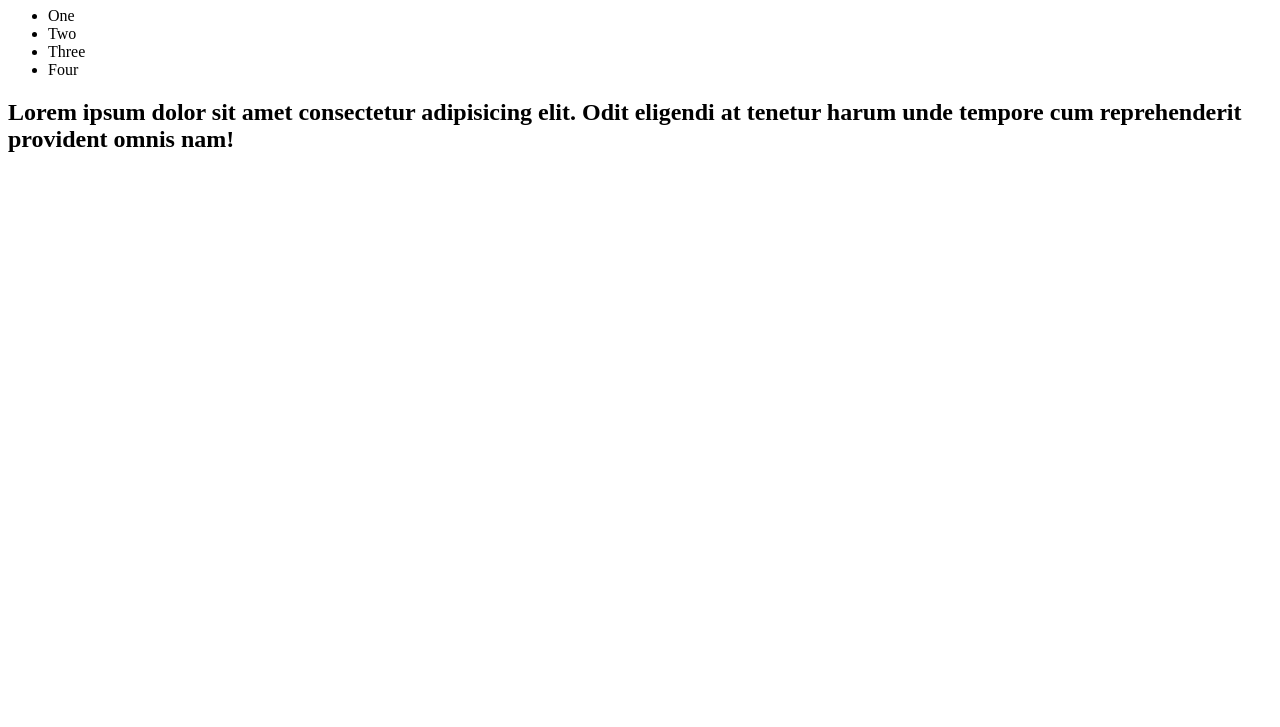
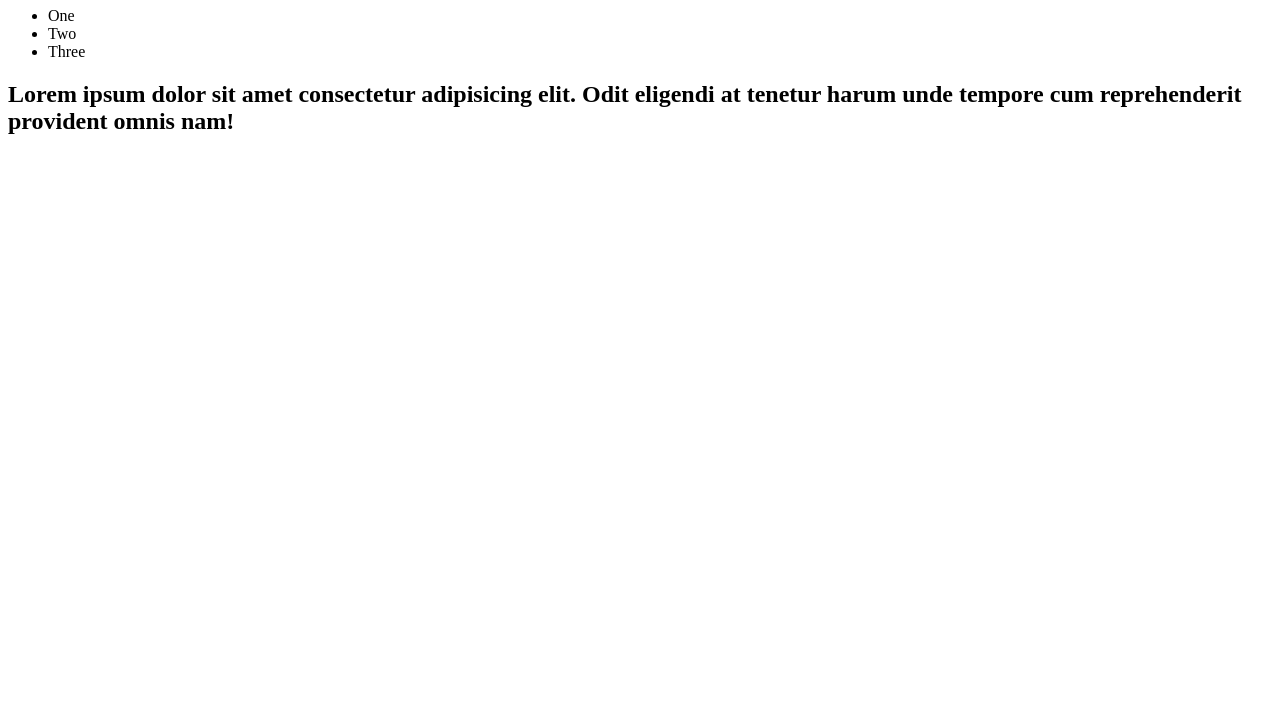
Before and after one commit to vladyslav-sopin/electro-store, a plain HTML site: page index.html in a window 1280 px wide. Shown: the part 73-800 px from the top of the page. Drawn offline with Linux system fonts and the light colour scheme.

Commit message:
ELS-9 completed

```diff
--- a/index.html
+++ b/index.html
@@ -17,7 +17,6 @@
                     <li>One</li>
                     <li>Two</li>
                     <li>Three</li>
-                    <li>Four</li>
                 </ul>
             </nav>
         </div>
```
